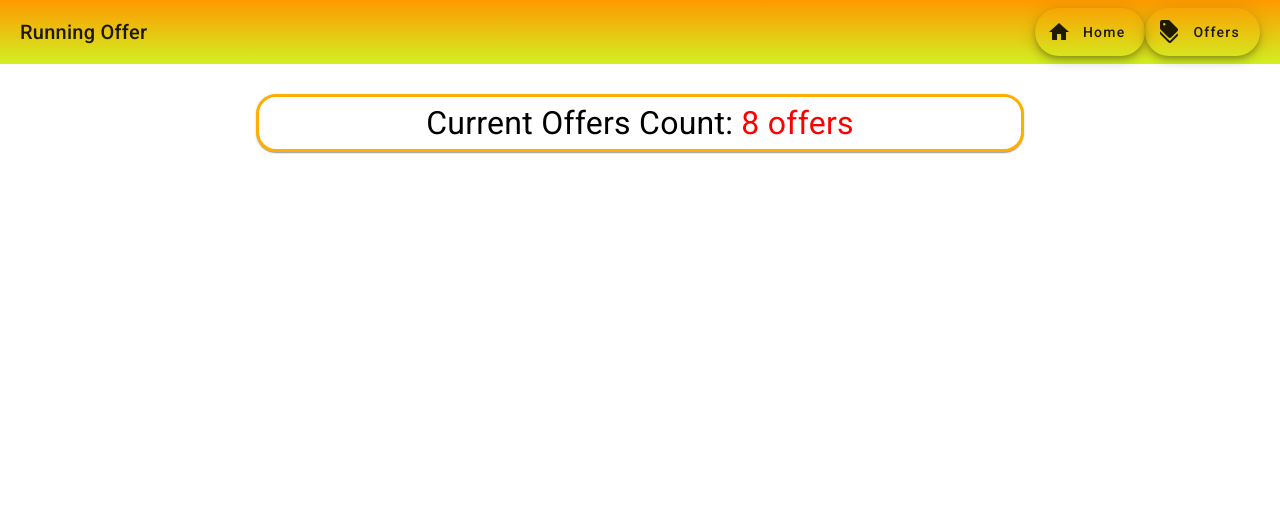
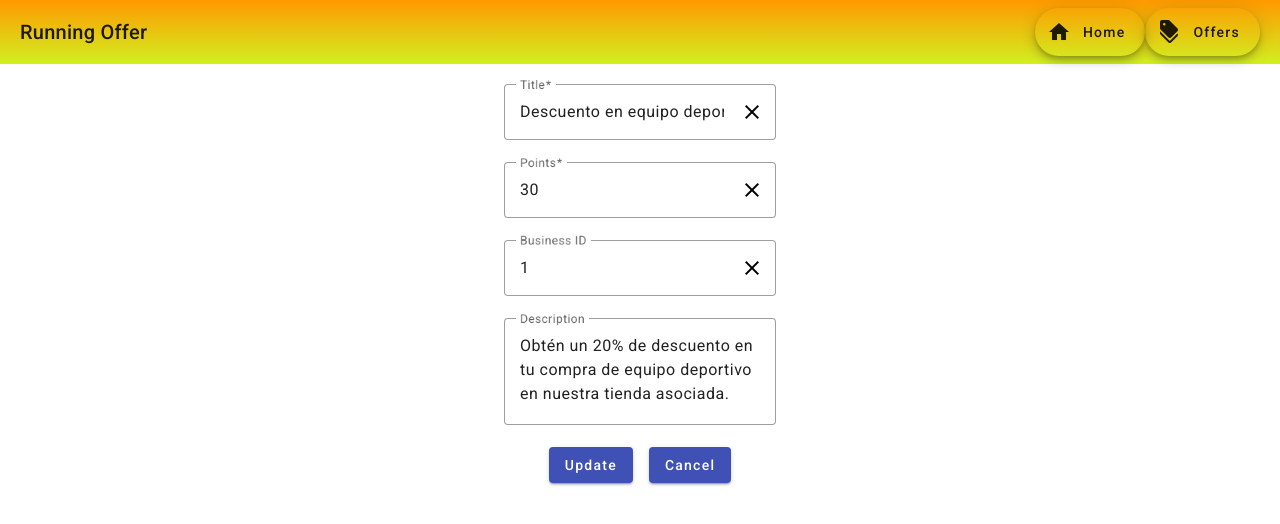
Before and after one commit to DMCS20/RunningArtist-OpenSource, an Angular app: page /admins/offers/edit/1 in a window 1280 px wide. Before the commit this address led to /home. Shown: the top 524 px of the page. Built offline with nearby package versions, Linux system fonts and the light colour scheme; data requests are answered from the project's data file.

Commit message:
feat: add edit offer component

```diff
--- a/src/app/app-routing.module.ts
+++ b/src/app/app-routing.module.ts
@@ -3,11 +3,13 @@ import { RouterModule, Routes } from '@angular/router';
 import { ListOffersComponent } from './components/list-offers/list-offers.component';
 import { HomeComponent } from './components/home/home.component';
 import { NewOfferComponent } from './components/new-offer/new-offer.component';
+import { EditOfferComponent } from './components/edit-offer/edit-offer.component';
 
 const routes: Routes = [
   {path: 'home', component: HomeComponent},
   {path: 'business/offers', component: ListOffersComponent},
   {path:'admins/offers/new', component: NewOfferComponent},
+  {path:'admins/offers/edit/:id', component: EditOfferComponent},
   {path: '', redirectTo: '/home', pathMatch: 'full'},
   {path: '**', redirectTo: '/home', pathMatch: 'full'}
 ];
--- a/src/app/app.module.ts
+++ b/src/app/app.module.ts
@@ -12,6 +12,7 @@ import { ToolbarComponent } from './components/toolbar/toolbar.component';
 import {MatToolbarModule} from '@angular/material/toolbar';
 import { HomeComponent } from './components/home/home.component';
 import { NewOfferComponent } from './components/new-offer/new-offer.component';
+import { EditOfferComponent } from './components/edit-offer/edit-offer.component';
 
 @NgModule({
   declarations: [
@@ -19,7 +20,8 @@ import { NewOfferComponent } from './components/new-offer/new-offer.component';
     ToolbarComponent,
     HomeComponent,
     ListOffersComponent,
-    NewOfferComponent
+    NewOfferComponent,
+    EditOfferComponent
   ],
   imports: [
     BrowserModule,
--- /dev/null
+++ b/src/app/components/edit-offer/edit-offer.component.html
@@ -0,0 +1,38 @@
+<div class="edit-offer-form">
+    <br>
+    <mat-form-field class="title-field" appearance="outline">
+        <mat-label>Title</mat-label>
+        <input matInput type="text" minlength="1" maxlength="60" required="true" [(ngModel)]="offer.title">
+        <button *ngIf="offer.title" matSuffix mat-icon-button aria-label="Clear" (click)="offer.title=''">
+        <mat-icon>close</mat-icon>
+        </button>
+    </mat-form-field>
+    <br>
+
+    <mat-form-field class="points-field" appearance="outline">
+    <mat-label>Points</mat-label>
+    <input matInput type="number" min="1" max="100" required="true" [(ngModel)]="offer.points">
+    <button *ngIf="offer.points" matSuffix mat-icon-button aria-label="Clear" (click)="offer.points=''">
+        <mat-icon>close</mat-icon>
+    </button>
+    </mat-form-field>
+    <br>
+
+    <mat-form-field class="bussiness-field" appearance="outline">
+    <mat-label>Business ID</mat-label>
+    <input matInput type="number" min="1" [(ngModel)]="offer.businessId">
+    <button *ngIf="offer.businessId" matSuffix mat-icon-button aria-label="Clear" (click)="offer.businessId=''">
+        <mat-icon>close</mat-icon>
+    </button>
+    </mat-form-field>
+    <br>
+
+    <mat-form-field class="description-field" appearance="outline">
+    <mat-label>Description</mat-label>
+    <textarea cdkTextareaAutosize cdkAutosizeMinRows="5" cdkAutosizeMaxRows="10" [(ngModel)]="offer.description" matInput placeholder="Ex. Get 30% off..."></textarea>
+    </mat-form-field>
+    <br>
+
+    <button class="update-button" mat-raised-button color="primary" (click)="saveChanges()">Update</button>
+    <button class="cancel-button" mat-raised-button color="primary" (click)="cancelChanges()">Cancel</button>
+</div>
--- /dev/null
+++ b/src/app/components/edit-offer/edit-offer.component.scss
@@ -0,0 +1,35 @@
+.edit-offer-form{
+    text-align: center;
+    box-sizing: border-box;
+    input[matinput]::-webkit-outer-spin-button,
+    input[matinput]::-webkit-inner-spin-button {
+    -webkit-appearance: none;
+    margin: 0;
+    }
+
+    input[matinput][type=number] {
+    -moz-appearance: textfield;
+    appearance: textfield;
+    }
+}
+
+
+.title-field{
+    width: 17rem;
+}
+
+.points-field{
+    width: 17rem;
+}
+
+.bussiness-field{
+    width: 17rem;
+}
+
+.description-field{
+    width: 17rem;
+}
+
+.cancel-button{
+    margin-left: 1rem;
+}
--- /dev/null
+++ b/src/app/components/edit-offer/edit-offer.component.ts
@@ -0,0 +1,78 @@
+import { Component } from '@angular/core';
+import { ActivatedRoute } from '@angular/router';
+import { OfferService } from 'src/app/services/offer.service';
+import { Offer } from 'src/app/models/offer';
+import { Router } from '@angular/router';
+
+@Component({
+  selector: 'app-edit-offer',
+  templateUrl: './edit-offer.component.html',
+  styleUrls: ['./edit-offer.component.scss']
+})
+export class EditOfferComponent {
+  constructor(private offerService:OfferService ,private route:ActivatedRoute, private router:Router) {}
+
+  offer:Offer={
+    id:'',
+    title:'',
+    description:'',
+    points:'',
+    businessId:0
+  };
+
+  offerId:any;
+
+  ngOnInit(){
+    this.offerId=this.route.snapshot.paramMap.get('id');
+    this.offerService.getOfferById(this.offerId).subscribe(
+      {
+        next: (result:any)=>{
+          this.offer=result;
+        },
+        error: (error:any)=>{
+          console.log(error);
+        }
+      }
+    );
+  }
+
+  editOffer(){
+    this.offerService.updateOffer(this.offer).subscribe(
+      {
+        next: (result:any)=>{
+          this.router.navigateByUrl('/business/offers');
+        },
+        error: (error:any)=>{
+          console.log(error);
+        }
+      }
+    );
+  }
+
+  hasMetFormConditions():boolean{
+
+    if(this.offer.title != '' && this.offer.points !='' && this.offer.points < 100){
+      return true;
+    }
+    return false;
+  }
+
+  saveChanges(){
+    if(this.hasMetFormConditions()){
+      this.editOffer();
+    }
+  }
+
+  cancelChanges(){
+    this.clearAllFields();
+    this.router.navigateByUrl('/business/offers');
+  }
+
+  clearAllFields(){
+    this.offer.id='';
+    this.offer.title='';
+    this.offer.description='';
+    this.offer.points='';
+  }
+
+}
--- a/src/app/components/list-offers/list-offers.component.ts
+++ b/src/app/components/list-offers/list-offers.component.ts
@@ -49,9 +49,9 @@ export class ListOffersComponent {
     this.router.navigateByUrl('/admins/offers/new');
   }
 
-  updateOffer(index:any){
-    this.router.navigateByUrl('admin/offers/edit/'+index);
-    // this.offerService.updateOffer(this.dataSource.data[index]).subscribe(
+  updateOffer(id:any){
+    this.router.navigateByUrl('admins/offers/edit/'+id);
+    // this.offerService.updateOffer(id).subscribe(
     //   {
     //     next: (result:any)=>{
     //       this.getOffers();
@@ -63,8 +63,8 @@ export class ListOffersComponent {
     // );
   }
 
-  deleteOffer(index:any){
-    this.offerService.deleteOffer(index).subscribe(
+  deleteOffer(id:any){
+    this.offerService.deleteOffer(id).subscribe(
       {
         next: (result:any)=>{
           this.getOffers();
--- a/src/assets/db.json
+++ b/src/assets/db.json
@@ -18,7 +18,7 @@
       "id": 3,
       "title": "Bebida energética gratis",
       "description": "Compra una bebida energética y obtén la segunda gratis en nuestra tienda de alimentos saludables asociada.",
-      "points": 25,
+      "points": 55,
       "businessId": 3
     },
     {
```
Also changed, not shown: 2 other files (tests, documents, lock files or other folders).
